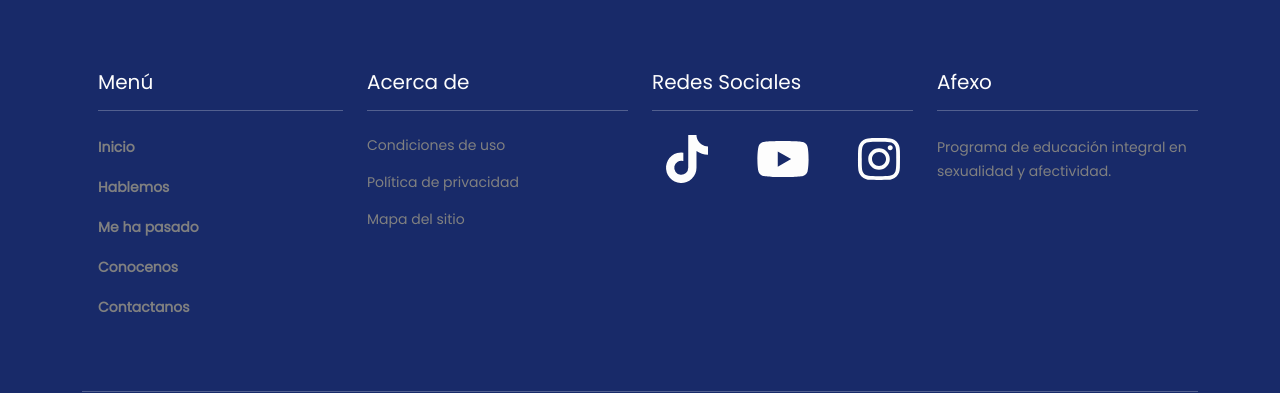
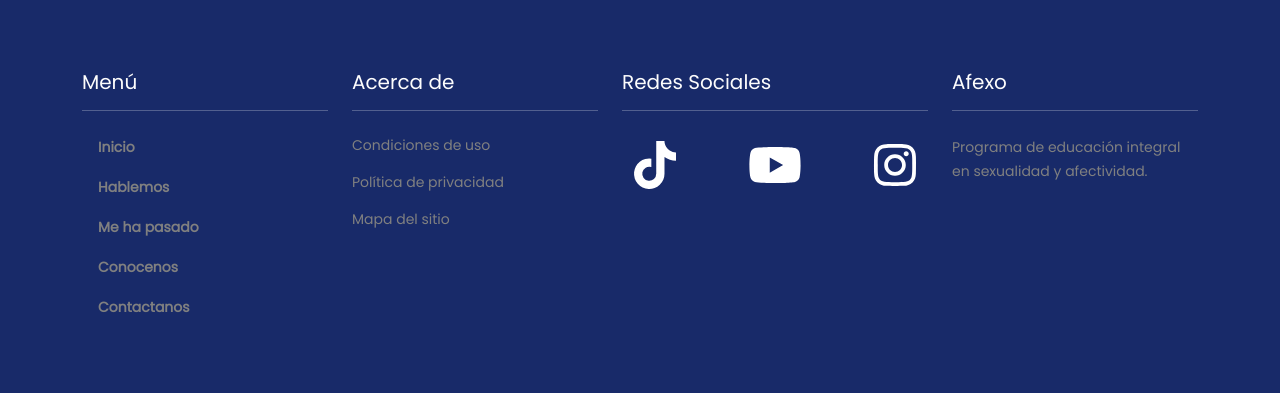
Before and after one commit to Guachismingos/Afexo, a React (Create React App) app: page /home in a window 1280 px wide. Shown: the part 127-520 px from the top of the page. Built offline with nearby package versions, Linux system fonts and the light colour scheme.

Commit message:
Update README.md, Footer.tsx, and 3 more files...

```diff
--- a/src/components/footer/Footer.tsx
+++ b/src/components/footer/Footer.tsx
@@ -1,4 +1,4 @@
-import { Col, Container, Row, Stack } from "react-bootstrap";
+import { Button, Col, Container, Row, Stack } from "react-bootstrap";
 import Menu from "../menu/Menu";
 
 import { FontAwesomeIcon } from "@fortawesome/react-fontawesome";
@@ -11,8 +11,8 @@ import {
 const Section1 = () => {
   return (
     <div>
-      <h5 className="ms-3">Menú</h5>
-      <hr className="ms-3" />
+      <h5>Menú</h5>
+      <hr />
       <Menu small={true} type="flex-column" />
     </div>
   );
@@ -49,7 +49,9 @@ const Section3 = () => {
         gap={5}
       >
         {icons.map(({ icon, link }, i) => (
-          <FontAwesomeIcon key={i} size="3x" href={link} icon={icon} />
+          <Button className="btn-social-media" href={link}>
+            <FontAwesomeIcon key={i} size="3x" icon={icon} />
+          </Button>
         ))}
       </Stack>
     </div>
@@ -71,16 +73,16 @@ const Footer = () => {
     <div className="footer">
       <Container className="py-5">
         <Row className="py-5">
-          <Col>
+          <Col className="pb-3">
             <Section1 />
           </Col>
-          <Col>
+          <Col className="pb-3">
             <Section2 />
           </Col>
-          <Col>
+          <Col className="pb-3">
             <Section3 />
           </Col>
-          <Col>
+          <Col className="pb-3">
             <Section4 />
           </Col>
         </Row>
--- a/src/components/header/Header.tsx
+++ b/src/components/header/Header.tsx
@@ -6,7 +6,7 @@ import Menu from "../menu/Menu";
 const Header = () => {
   return (
     <Navbar className="sticky-top mx-auto px-3 border main-color" expand="lg">
-      <Navbar.Brand href="#home">
+      <Navbar.Brand href="/home">
         <img src={icon} width="73.1" height="73.1" alt="Afexo" />
       </Navbar.Brand>
       <Navbar.Text className="mx-auto ms-4">Educación integral</Navbar.Text>
--- a/src/routes/Navigation.tsx
+++ b/src/routes/Navigation.tsx
@@ -5,11 +5,13 @@ import MainContent from "../components/main-container/MainContent";
 
 const Navigation = () => {
   return (
-    <BrowserRouter>
-      <Header />
-      <MainContent />
-      <Footer />
-    </BrowserRouter>
+    <div className="animate__animated animate__fadeIn">
+      <BrowserRouter>
+        <Header />
+        <MainContent />
+        <Footer />
+      </BrowserRouter>
+    </div>
   );
 };
 
--- a/src/styles/styles.scss
+++ b/src/styles/styles.scss
@@ -51,6 +51,11 @@ body {
   color: gray;
 }
 
+.btn-social-media {
+  background-color: transparent;
+  border-width: 0;
+}
+
 .nav .nav-link > :hover {
   color: #fdfdfd;
 }
```
